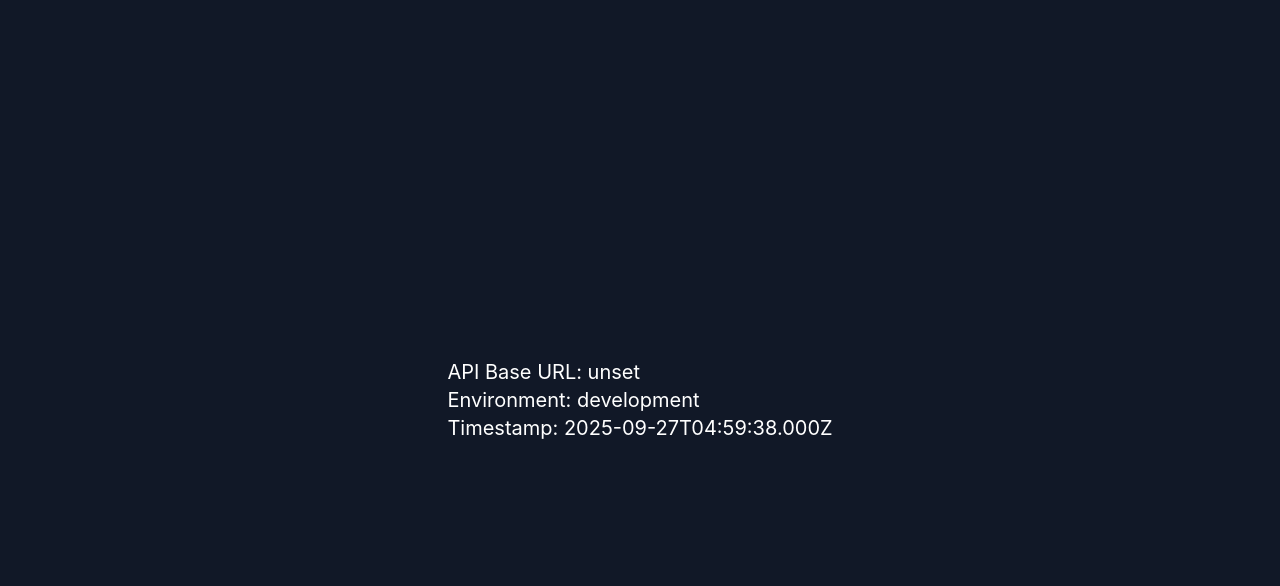
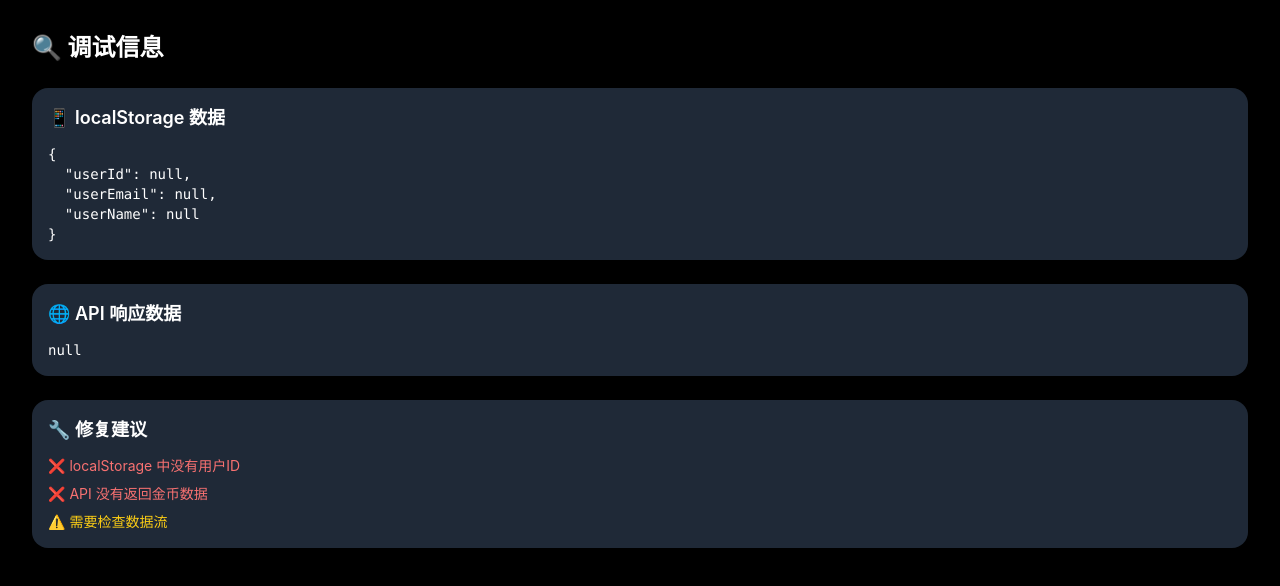
Before and after one commit to kunkakamikasa/dramini-web, a Next.js app: page /debug in a window 1280 px wide. Shown: the top 586 px of the page. Built offline with nearby package versions, Linux system fonts and the light colour scheme; no server answers.

Commit message:
Fix frontend coin display issue
- Fix Header component API call to pass userId parameter
- Add debug page to check localStorage and API data flow
- Ensure proper user authentication and coin balance display

```diff
--- a/app/debug/page.tsx
+++ b/app/debug/page.tsx
@@ -1,12 +1,77 @@
 'use client'
 
+import { useEffect, useState } from 'react'
+
 export default function DebugPage() {
+  const [localStorageData, setLocalStorageData] = useState<any>(null)
+  const [apiData, setApiData] = useState<any>(null)
+
+  useEffect(() => {
+    // 检查localStorage中的数据
+    const userId = localStorage.getItem('userId')
+    const userEmail = localStorage.getItem('userEmail')
+    const userName = localStorage.getItem('userName')
+
+    setLocalStorageData({
+      userId,
+      userEmail,
+      userName
+    })
+
+    // 测试API调用
+    if (userId) {
+      fetch(`/api/user/profile?userId=${encodeURIComponent(userId)}`)
+        .then(response => response.json())
+        .then(data => {
+          setApiData(data)
+        })
+        .catch(error => {
+          setApiData({ error: error.message })
+        })
+    }
+  }, [])
+
   return (
-    <div className="min-h-screen bg-gray-900 flex items-center justify-center">
-      <div className="text-white text-xl">
-        <div>API Base URL: {process.env.NEXT_PUBLIC_API_BASE || 'undefined'}</div>
-        <div>Environment: {process.env.NODE_ENV || 'undefined'}</div>
-        <div>Timestamp: {new Date().toISOString()}</div>
+    <div className="min-h-screen bg-black text-white p-8">
+      <h1 className="text-2xl font-bold mb-6">🔍 调试信息</h1>
+
+      <div className="space-y-6">
+        <div className="bg-gray-800 p-4 rounded-lg">
+          <h2 className="text-lg font-semibold mb-3">📱 localStorage 数据</h2>
+          <pre className="text-sm">
+            {JSON.stringify(localStorageData, null, 2)}
+          </pre>
+        </div>
+
+        <div className="bg-gray-800 p-4 rounded-lg">
+          <h2 className="text-lg font-semibold mb-3">🌐 API 响应数据</h2>
+          <pre className="text-sm">
+            {JSON.stringify(apiData, null, 2)}
+          </pre>
+        </div>
+
+        <div className="bg-gray-800 p-4 rounded-lg">
+          <h2 className="text-lg font-semibold mb-3">🔧 修复建议</h2>
+          <div className="text-sm space-y-2">
+            {localStorageData?.userId ? (
+              <p className="text-green-400">✅ localStorage 中有用户ID</p>
+            ) : (
+              <p className="text-red-400">❌ localStorage 中没有用户ID</p>
+            )}
+
+            {apiData?.coins !== undefined ? (
+              <p className="text-green-400">✅ API 返回了金币数据: {apiData.coins}</p>
+            ) : (
+              <p className="text-red-400">❌ API 没有返回金币数据</p>
+            )}
+
+            {localStorageData?.userId && apiData?.coins !== undefined ? (
+              <p className="text-green-400">✅ 数据流正常，金币应该显示为: {apiData.coins}</p>
+            ) : (
+              <p className="text-yellow-400">⚠️ 需要检查数据流</p>
+            )}
+          </div>
+        </div>
       </div>
     </div>
   )
--- a/components/Header.tsx
+++ b/components/Header.tsx
@@ -41,7 +41,7 @@ export function Header() {
       if (userId && userEmail && userName) {
         // 尝试从API获取用户金币数
         try {
-          const response = await fetch('/api/user/profile');
+          const response = await fetch(`/api/user/profile?userId=${encodeURIComponent(userId)}`);
           if (response.ok) {
             const userData = await response.json();
             setUser({
```
